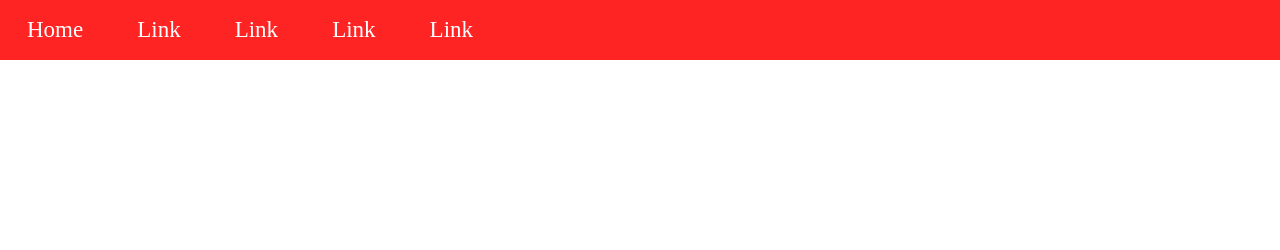
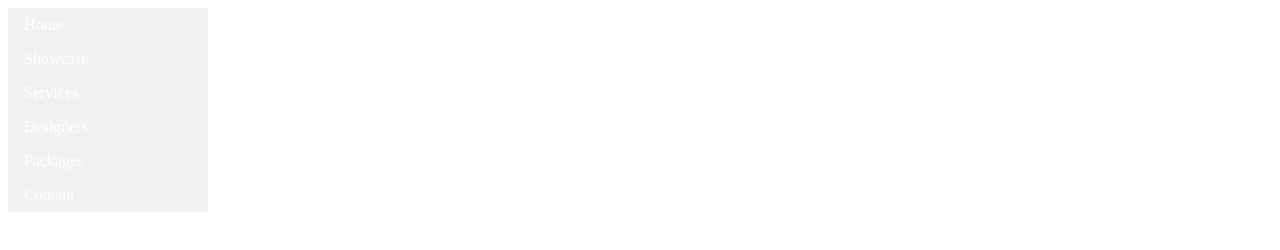
Before and after one commit to irfathima/Py_JS_TS_CSS_HTML, a plain HTML site: page HtmlCss/Landing page/six.html in a window 1280 px wide. Drawn offline with Linux system fonts and the light colour scheme.

Commit message:
Signed-off-by: irfathima <irfatharaima@gmail.com>

```diff
--- a/HtmlCss/Landing page/06.css
+++ b/HtmlCss/Landing page/06.css
@@ -1,32 +1,19 @@
-* {
+ul {
+    list-style-type: none;
     margin: 0;
     padding: 0;
+    width: 200px;
+    background-color: #f1f1f1;
 }
 
-.navbar {
-    background-color: #FE2424;
+li a {
+    display: block;
+    color: #fff;
+    padding: 8px 16px;
+    text-decoration: none;
 }
 
-.navbar ul {
-    overflow: auto;
+li a:hover {
+    background-color: ;
+    color: white;
 }
-
-.navbar li {
-    float: left;
-    list-style: none;
-    margin: 17px 22px;
-
-}
-
-.navbar li a {
-    padding: 25px 5px;
-    text-decoration: none;
-    color: #fff;
-    font-size: 23px;
-}
-
-.navbar li:hover {
-    background-color: #fff;
-    color: #181616;
-
-}
--- a/HtmlCss/Landing page/six.html
+++ b/HtmlCss/Landing page/six.html
@@ -12,10 +12,11 @@
 			<nav class=navbar>
 				<ul>
 					<li><a href="">Home</a></li>
-					<li><a href="">Link</a></li>
-					<li><a href="">Link</a></li>
-					<li><a href="">Link</a></li>
-					<li><a href="">Link</a></li>
+					<li><a href="">Showcase</a></li>
+					<li><a href="">Services</a></li>
+					<li><a href="">Designers</a></li>
+					<li><a href="">Packages</a></li>
+					<li><a href="">Contant</a></li>
 				</ul>
 			</nav>
 		</header>
```
Also changed, not shown: Javascript/JavaScript Engeen/closure.js (added, +17 -0 lines).
